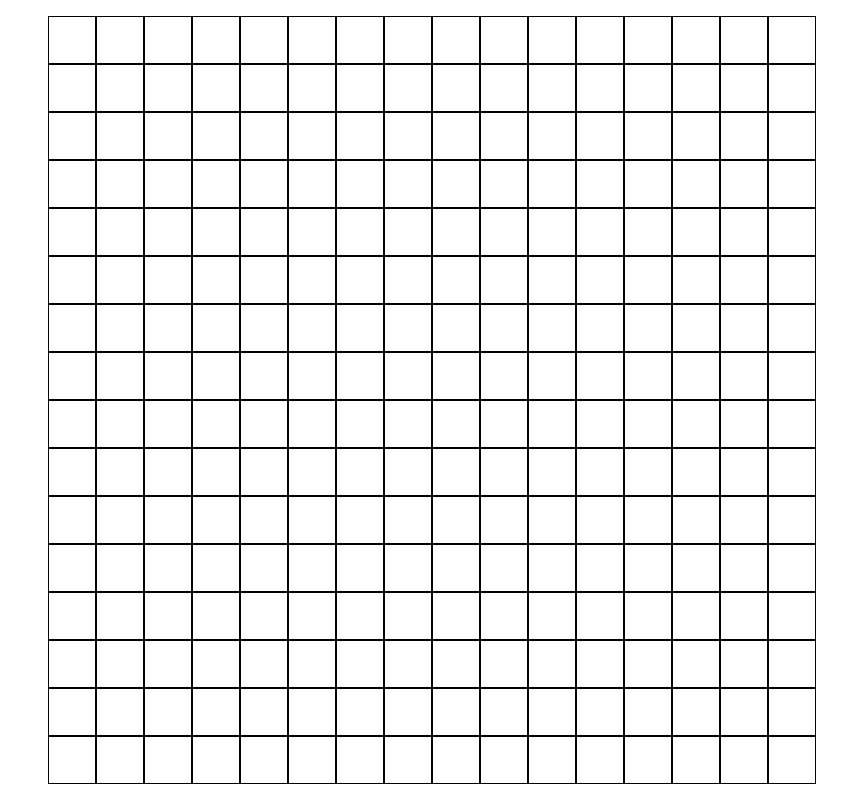
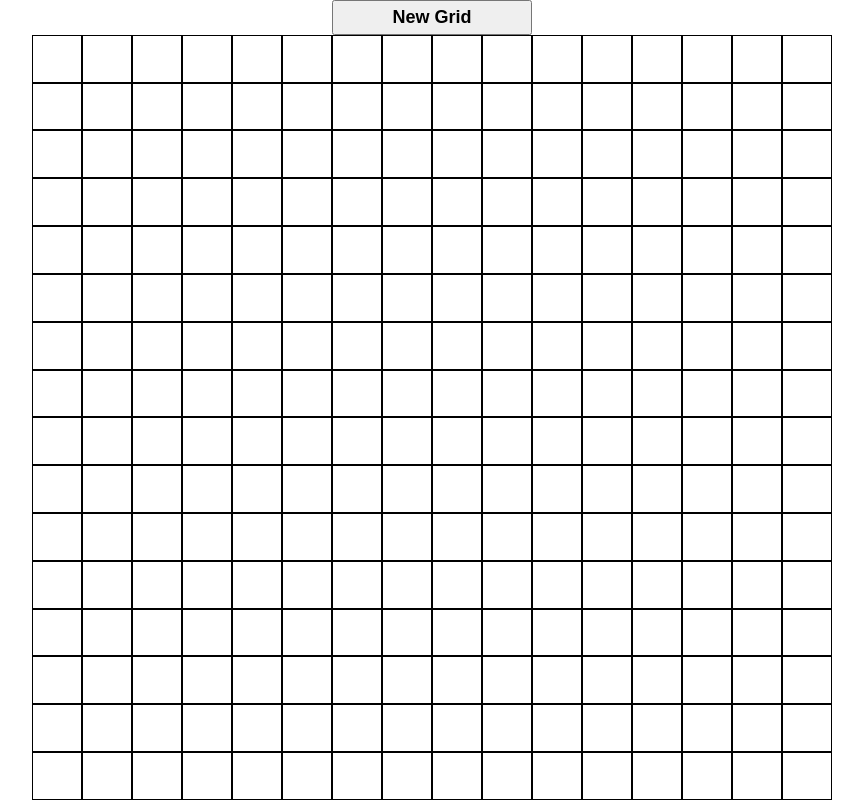
Before and after one commit to Nobyl/odin-etch-a-sketch, a plain HTML site: page index.html in a window 1280 px wide. Shown: the whole page, without its empty margins (208-1071 px from the left). Drawn offline with Linux system fonts and the light colour scheme.

Commit message:
Add new grid button

```diff
--- a/index.html
+++ b/index.html
@@ -9,6 +9,7 @@
 	</head>
 
 	<body>
+        <button class="new-grid">New Grid</button>
 		<div class="grid"></div>
 	</body>
 </html>
--- a/script.js
+++ b/script.js
@@ -1,10 +1,25 @@
+const button = document.querySelector(".new-grid");
 const grid = document.querySelector(".grid");
 
-for (let i = 0; i < 16; i++) {
+createGrid(16);
+
+button.addEventListener("click", () => {
+    let gridSize = parseInt(prompt("Please enter the size of the new grid:"));
+
+    if (1 <= gridSize && 100 >= gridSize) {
+        deleteContents(grid);
+        createGrid(gridSize);
+    } else {
+        alert("Invalid input. The size of the grid must be \n an integer between 1 and 100.")
+    }
+});
+
+function createGrid (gridSize) {
+    for (let i = 0; i < gridSize; i++) {
         const column = document.createElement("div");
         column.classList.add("column");
 
-    for (let j = 0; j < 16; j++) {
+        for (let j = 0; j < gridSize; j++) {
             const cell = document.createElement("div");
             cell.classList.add("cell");
 
@@ -18,3 +33,13 @@ const cells = document.querySelectorAll(".cell");
     cells.forEach(cell => cell.addEventListener("mouseover", () => {
         cell.style.backgroundColor = "black";
     }));
+}
+
+function deleteContents (node) {
+    while (node.firstChild) {
+        while (node.firstChild.firstChild) {
+            deleteContents(node.firstChild);
+        }
+        node.removeChild(node.firstChild);
+    }
+}
--- a/style.css
+++ b/style.css
@@ -2,22 +2,33 @@ body {
     margin: 0;
     height: 100vh;
     display: flex;
+    flex-direction: column;
     align-items: center;
-    justify-content: center;
+    justify-content: space-evenly;
+}
+
+button {
+    width: 200px;
+    height: 36px;
+    font-size: 18px;
+    font-weight: bold;
 }
 
 .grid {
+    width: 800px;
+    height: 800px;
     display: flex;
     flex-direction: column;
 }
 
 .column {
     display: flex;
+    flex-grow: 1;
 }
 
 .cell {
     border: 1px solid black;
-    width: 48px;
-    height: 48px;
     box-sizing: border-box;
+    display: flex;
+    flex-grow: 1;
 }
```
Lines whose indentation alone changed are shown as unchanged.
